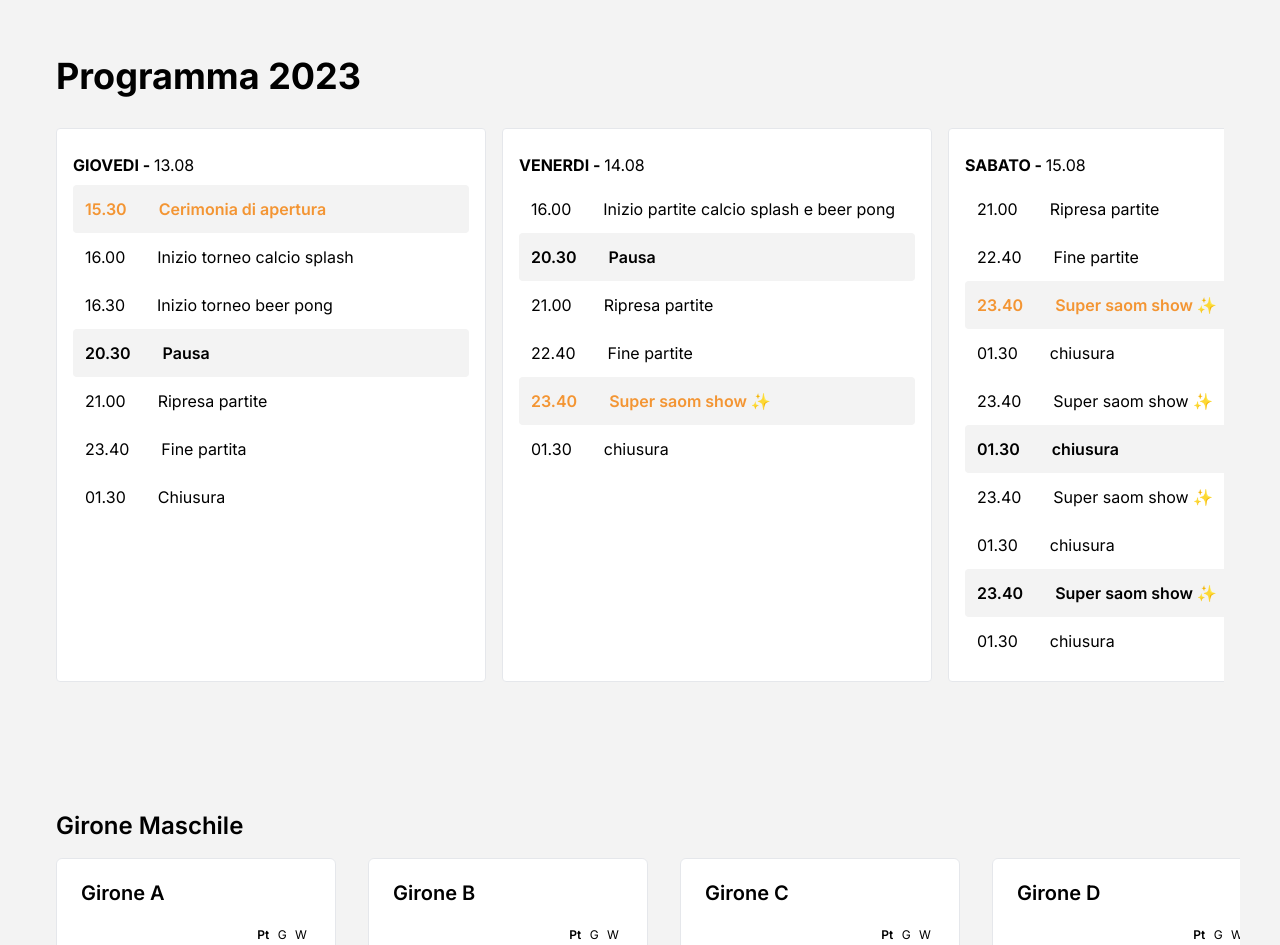
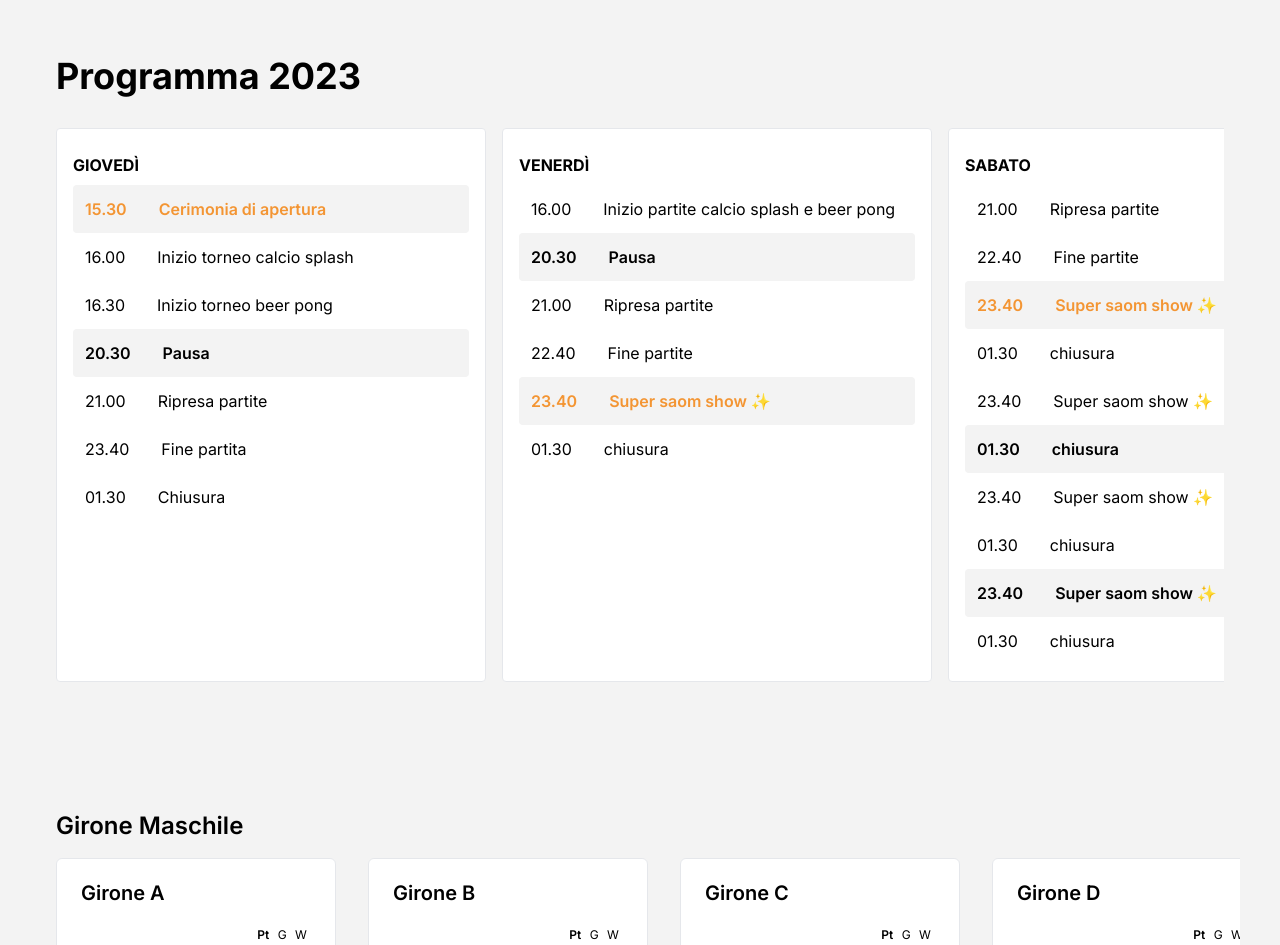
Before and after one commit to graziolieduardo/gsplizzana-frontend, a Next.js app: page / in a window 1280 px wide. Shown: the part 1120-2065 px from the top of the page. Built offline with nearby package versions, Linux system fonts and the light colour scheme.

Commit message:
changed data structure for programma

```diff
--- a/src/components/common/Programma.tsx
+++ b/src/components/common/Programma.tsx
@@ -2,7 +2,11 @@
 
 export default function Programma() {
     const program: any = {
-        "giovedi - 13.08": [
+        giovedi: [
+            {
+                weekDay: 'giovedì',
+                day: '13.08'
+            },
             {
                 title: 'Cerimonia di apertura',
                 time: '15.30',
@@ -46,7 +50,11 @@ export default function Programma() {
                 highlight: false
             },
         ],
-        "venerdi - 14.08": [
+        venerdi: [
+            {
+                weekDay: 'venerdì',
+                day: '14.08'
+            },
             {
                 title: 'Inizio partite calcio splash e beer pong',
                 time: '16.00',
@@ -84,7 +92,11 @@ export default function Programma() {
                 highlight: false
             },
         ],
-        "sabato - 15.08": [
+        sabato: [
+            {
+                weekDay: 'sabato',
+                day: '15.08'
+            },
             {
                 title: 'Ripresa partite',
                 time: '21.00',
@@ -146,7 +158,11 @@ export default function Programma() {
                 highlight: false
             },
         ],
-        "domenica - 16.08": [
+        domenica: [
+            {
+                weekDay: 'domenica',
+                day: '16.08'
+            },
             {
                 title: 'Inizio partite calcio splash e beer pong',
                 time: '16.00',
@@ -169,6 +185,9 @@ export default function Programma() {
     }
 
     const dayProgram = Object.keys(program);
+    //    console.log(program['giovedi'][0].weekDay);
+
+
 
     return (
         <section id='program' className='bg-bg-primary'>
@@ -179,15 +198,21 @@ export default function Programma() {
                     {dayProgram.map((day, i) => (
                         <div key={i} className='bg-white min-w-[80%] sm:min-w-[430px] p-4 border rounded'>
                             <div className='tex-2xl font-bold uppercase py-2'>
-                                {day.split(' - ')[0]} - <span className="font-normal">{day.split(' - ')[1]} </span>
+                                {program[day][0].weekDay}
                             </div>
-                            {program[day].map((event: any, i: number) => (
-                                <div key={i} className={`p-3 rounded flex gap-x-4 text-sm sm:text-base sm:gap-x-8 ${event.highlight ? 'bg-bg-primary font-semibold' : null} ${event.important ? 'text-primary' : null}`}>
-                                    <p>{event.time}</p><p>{event.title}</p>
-                                </div>
-                            ))}
+                            {program[day].map((event: any, i: number) => {
+                                if (i === 0) {
+                                    return null
+                                }
+                                return (
+                                    <div key={i} className={`p-3 rounded flex gap-x-4 text-sm sm:text-base sm:gap-x-8 ${event.highlight ? 'bg-bg-primary font-semibold' : null} ${event.important ? 'text-primary' : null}`}>
+                                        <p>{event.time}</p><p>{event.title}</p>
+                                    </div>
+                                )
+                            })}
                         </div>
-                    ))}
+                    )
+                    )}
                 </div>
             </div>
         </section>
```
Also changed, not shown: src/pages/programma/index.tsx (+6 -1 lines).
